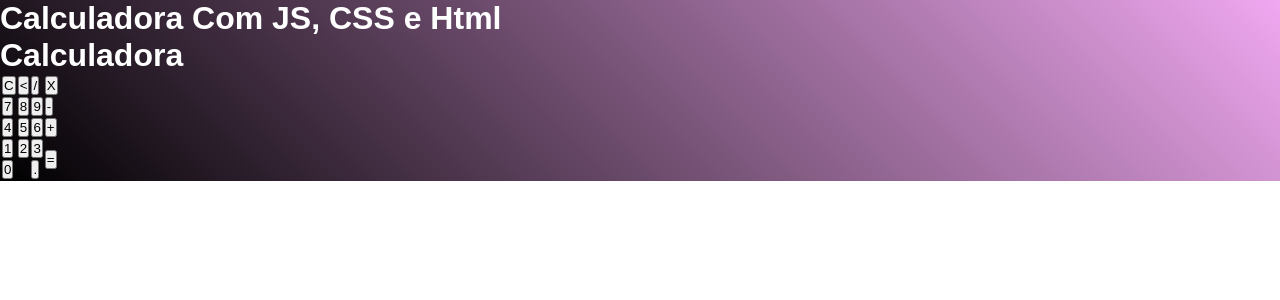
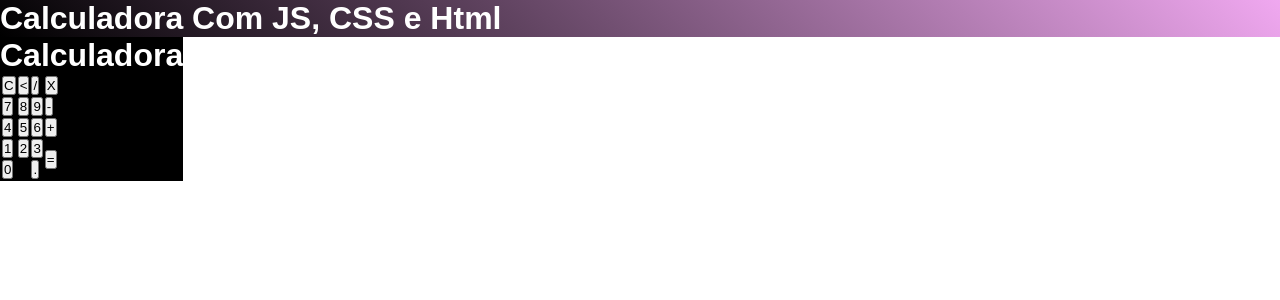
Before and after one commit to krisamorim/projects, a PHP site: page / in a window 1280 px wide. Shown: the top 300 px of the page. Run offline with PHP 8.4, Linux system fonts and the light colour scheme.

```diff
--- a/JS-HTML-CSS_CALCULADORA/estilo.css
+++ b/JS-HTML-CSS_CALCULADORA/estilo.css
@@ -8,3 +8,8 @@
     color: white;
     font-family: Arial, Helvetica, sans-serif;
 }
+
+.calculadora {
+    position: absolute;
+    background-color: black;
+}
```
